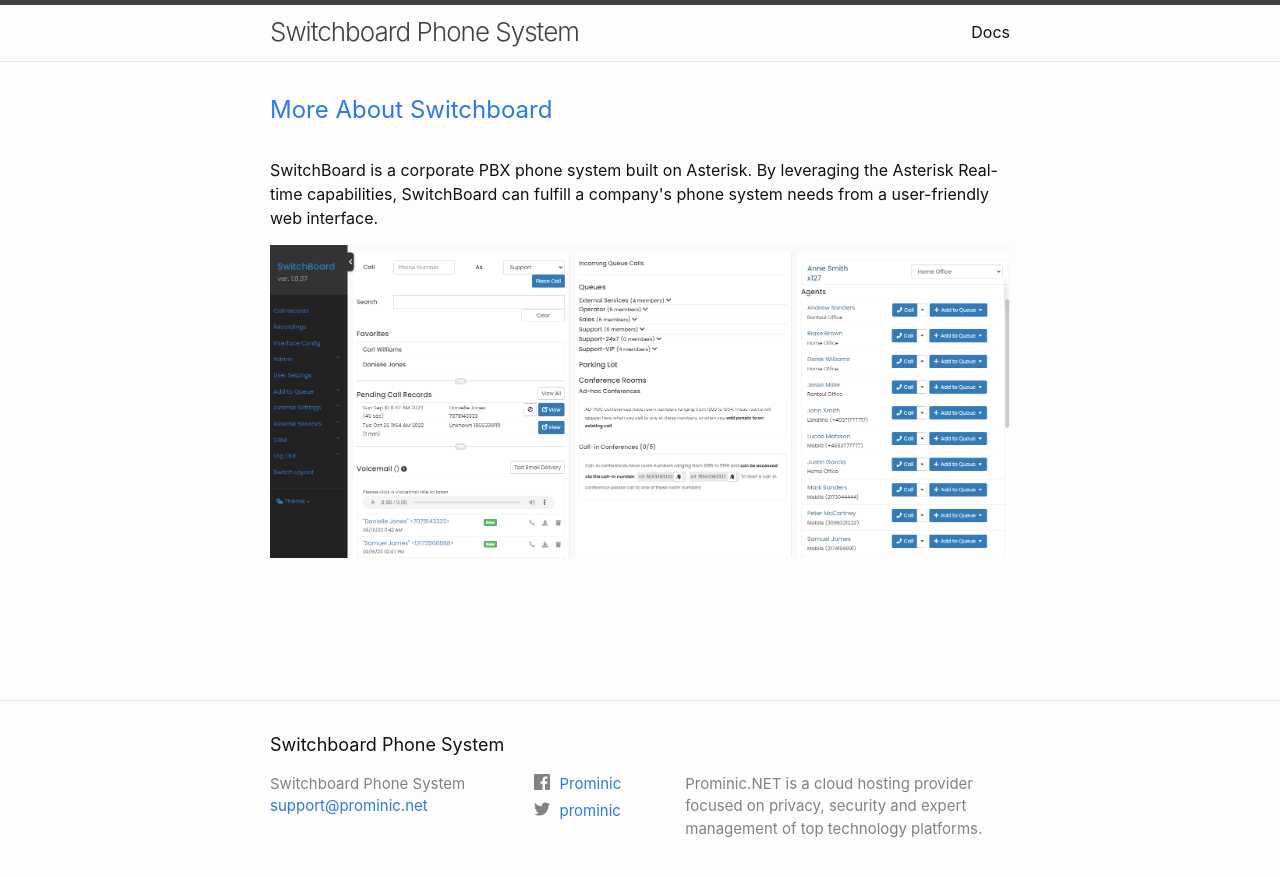
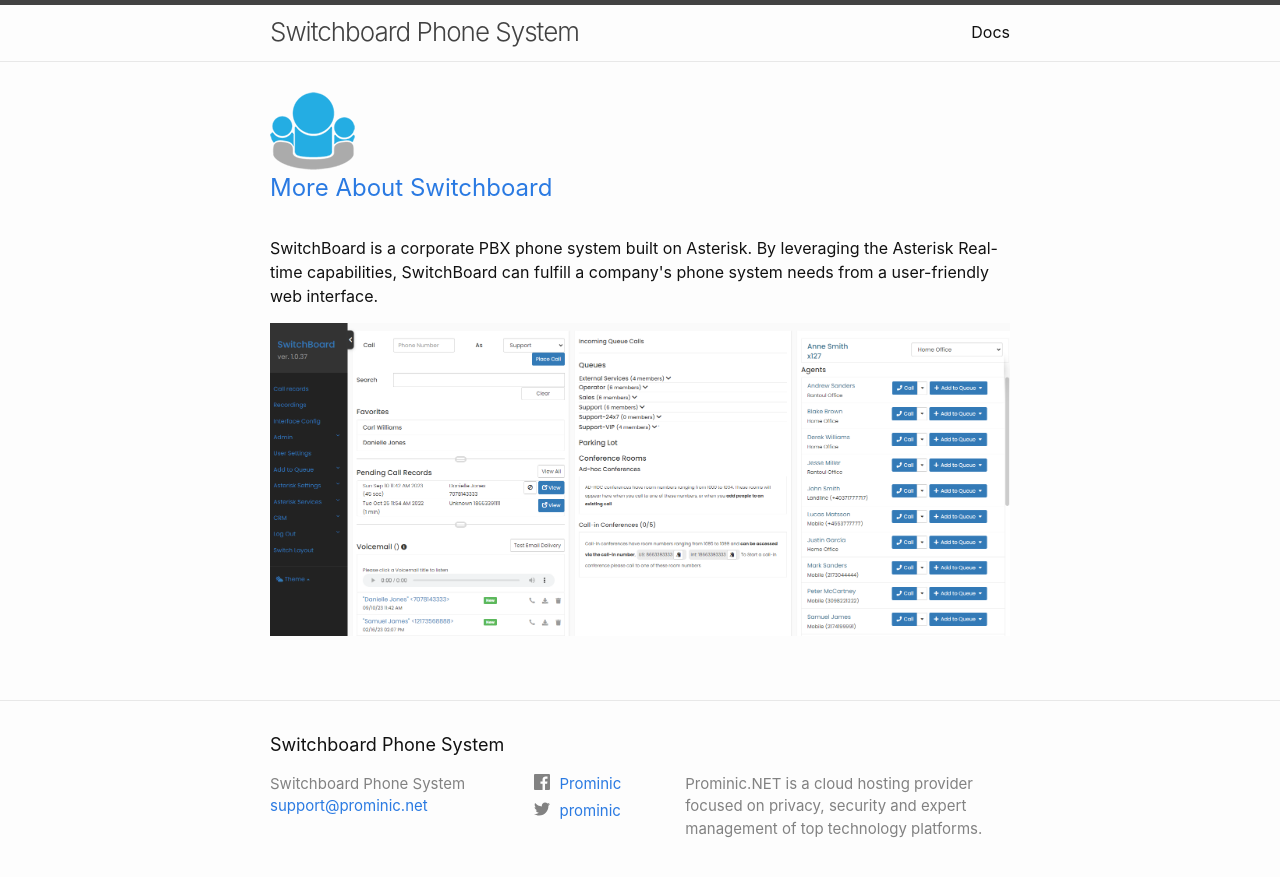
Before and after one commit to PhoneSwitchBoard/Switchboard-Website-Docs, a Jekyll site: the page built from index.markdown, in a window 1280 px wide. Shown: the top 877 px of the page. Built offline with Jekyll 4.4.1, drawn with Linux system fonts in a browser that asks for light colours.

Commit message:
Add logo

```diff
--- a/_layouts/home.html
+++ b/_layouts/home.html
@@ -3,6 +3,11 @@ layout: default
 ---
 
 <div class="home">
+  <div class="container">
+    <a href="{{ "/" | relative_url }}">
+      <img src="images/Logo_small.png" alt="Switchboard Logo" />
+    </a>
+  </div>
   {%- if page.title -%}
     <h1 class="page-heading">{{ page.title }}</h1>
   {%- endif -%}
```
Also changed, not shown: images/Logo.png (added), images/Logo_small.png (added).
